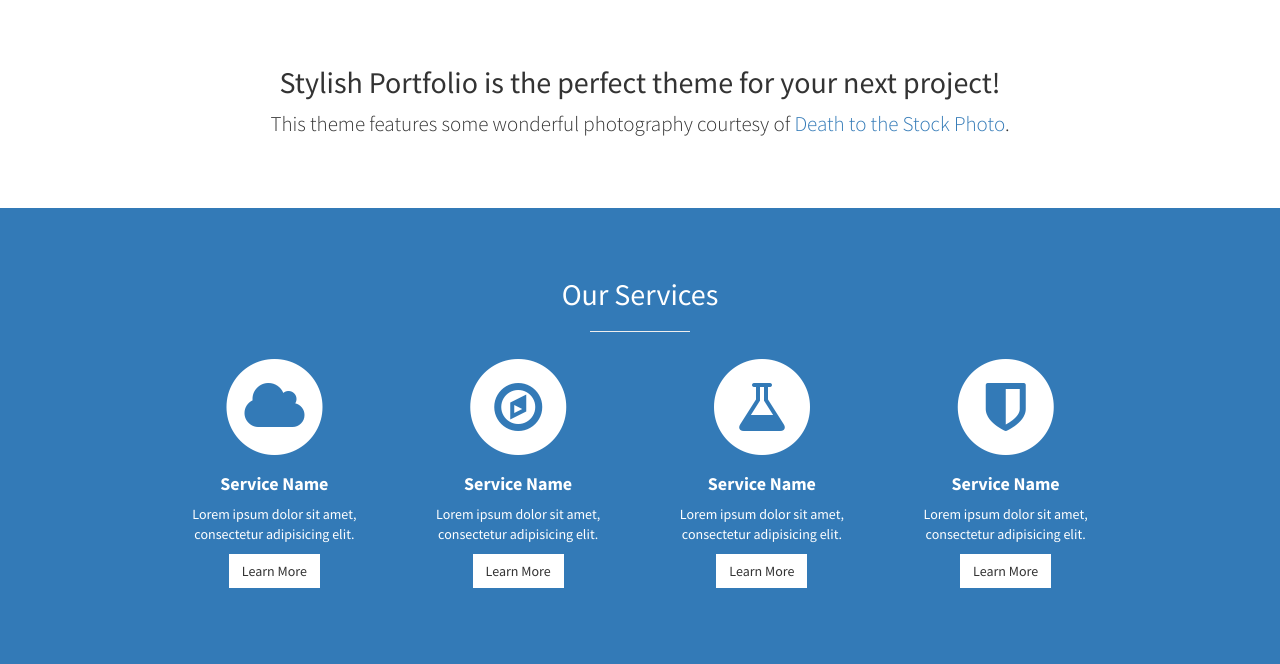
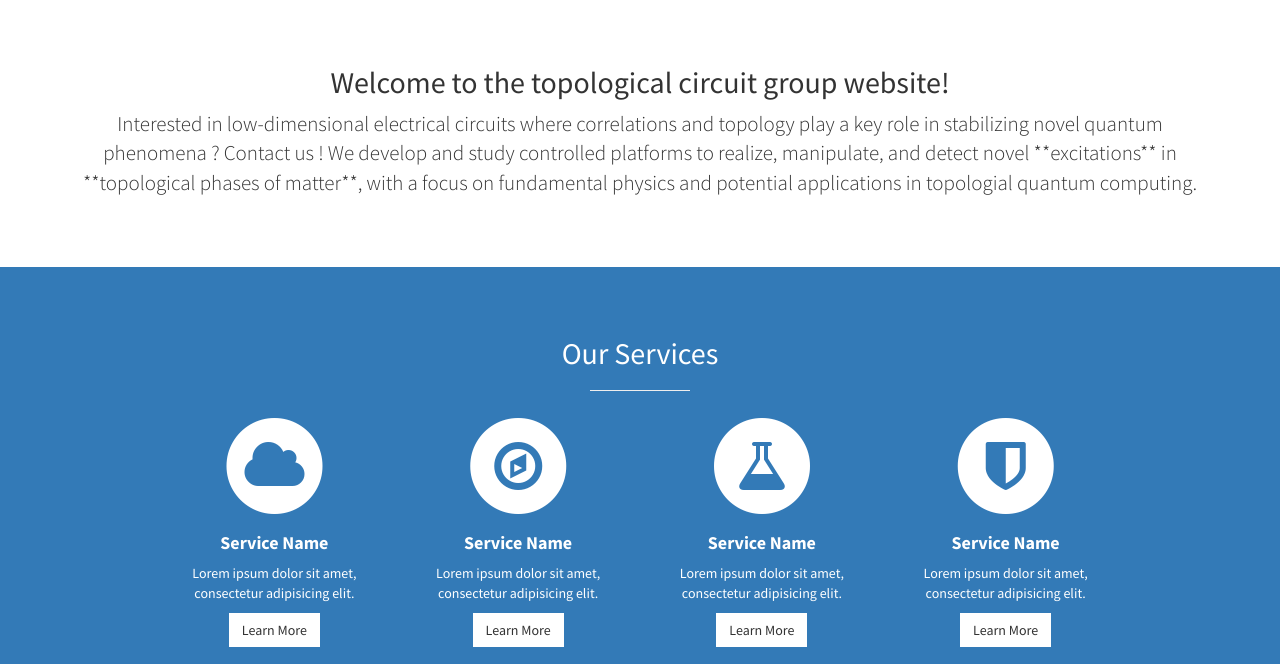
Before and after one commit to aassouline/topo-circuits.github.io, a Jekyll site: the page built from index.html, in a window 1280 px wide and 900 px high, scrolled down 707 px, cut to the strip 197-861 px from the top of the window. Built offline with Jekyll 4.4.1, drawn with Linux system fonts in a browser that asks for light colours.

Commit message:
Update about.html

```diff
--- a/_includes/about.html
+++ b/_includes/about.html
@@ -2,8 +2,10 @@
   <div class="container">
     <div class="row">
       <div class="col-lg-12 text-center">
-        <h2>Stylish Portfolio is the perfect theme for your next project!</h2>
-        <p class="lead">This theme features some wonderful photography courtesy of <a target="_blank" href="http://join.deathtothestockphoto.com/">Death to the Stock Photo</a>.</p>
+        <h2>Welcome to the topological circuit group website!</h2>
+        <p class="lead">Interested in low-dimensional electrical circuits where correlations and topology play a key role in stabilizing novel quantum phenomena ?
+          Contact us ! We develop and study controlled platforms to realize, manipulate, and detect novel **excitations** in **topological phases of matter**,
+          with a focus on fundamental physics and potential applications in topologial quantum computing.</p>
       </div>
     </div>
     <!-- /.row -->
```
